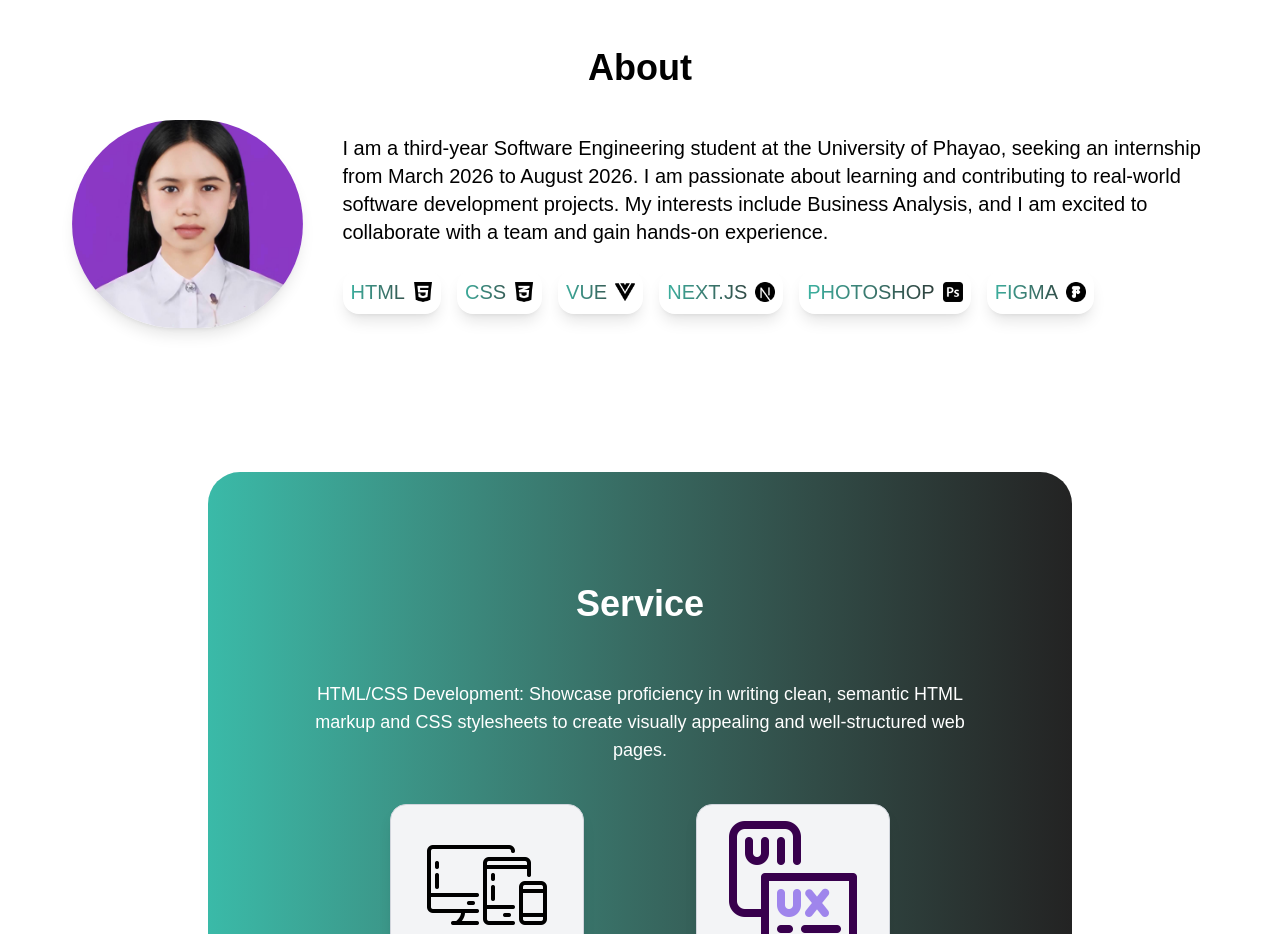
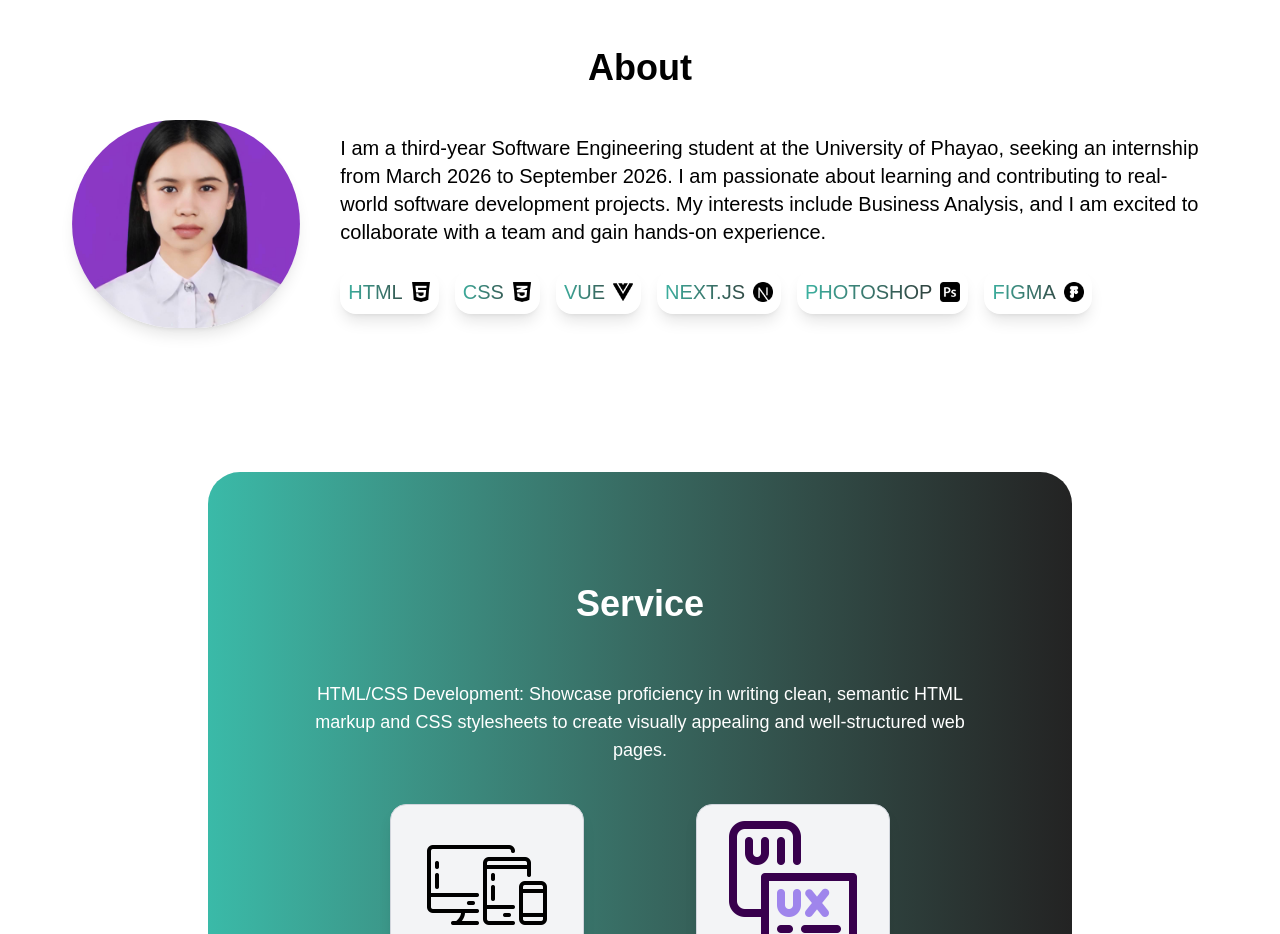
Before and after one commit to 66022804/cv, a Next.js app: page / in a window 1280 px wide. Shown: the part 780-1714 px from the top of the page. Built offline with nearby package versions, Linux system fonts and the light colour scheme.

Commit message:
อัพเดต

```diff
--- a/app/page.tsx
+++ b/app/page.tsx
@@ -495,7 +495,7 @@ export default function CV() {
             <div className="flex flex-col xl:flex-row items-center gap-10 max-w-6xl 2xl:mx-auto xl:mx-12 lg:mx-20 md:mx-10 sm:mx-8 mx-4 ">
               {/* รูปวงกลมด้านซ้าย */}
               <div
-                className={`relative 2xl:w-[1000px] 2xl:h-72 xl:w-[800px] xl:h-52 lg:w-[200px] lg:h-52 md:w-[180px] md:h-44 sm:w-[150px] sm:h-36 w-[120px] h-30 rounded-full overflow-hidden shadow-lg ${
+                className={`relative 2xl:w-[900px] 2xl:h-64 xl:w-[800px] xl:h-52 lg:w-[200px] lg:h-52 md:w-[180px] md:h-44 sm:w-[150px] sm:h-36 w-[120px] h-30 rounded-full overflow-hidden shadow-lg ${
                   aboutVisible ? "slide-in-left" : "opacity-0"
                 }`}
               >
@@ -512,10 +512,10 @@ export default function CV() {
                 <p className="xl:text-xl lg:text-lg md:text-md sm:text-sm text-sm text-black">
                   I am a third-year Software Engineering student at the
                   University of Phayao, seeking an internship from March 2026 to
-                  August 2026. I am passionate about learning and contributing
-                  to real-world software development projects. My interests
-                  include Business Analysis, and I am excited to collaborate
-                  with a team and gain hands-on experience.
+                  September 2026. I am passionate about learning and
+                  contributing to real-world software development projects. My
+                  interests include Business Analysis, and I am excited to
+                  collaborate with a team and gain hands-on experience.
                 </p>
 
                 <div className="flex flex-wrap xl:flex-nowrap gap-4">
```
